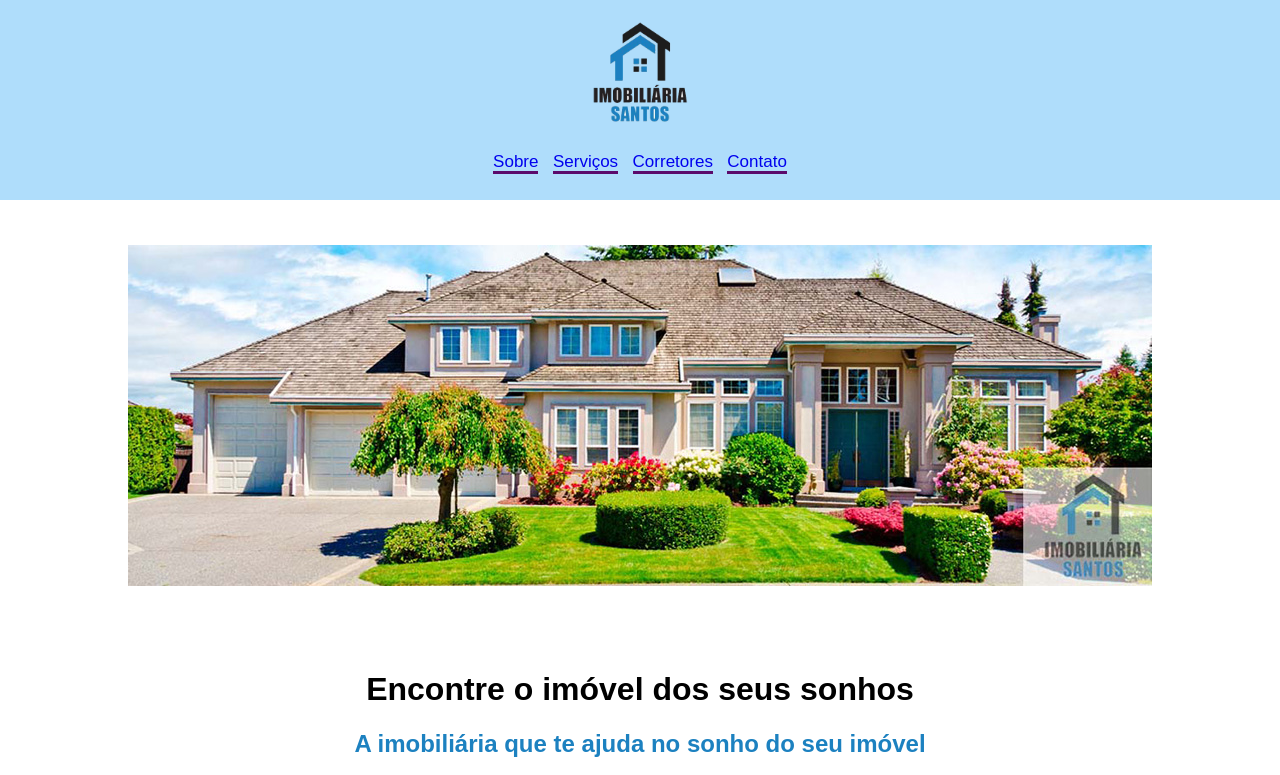
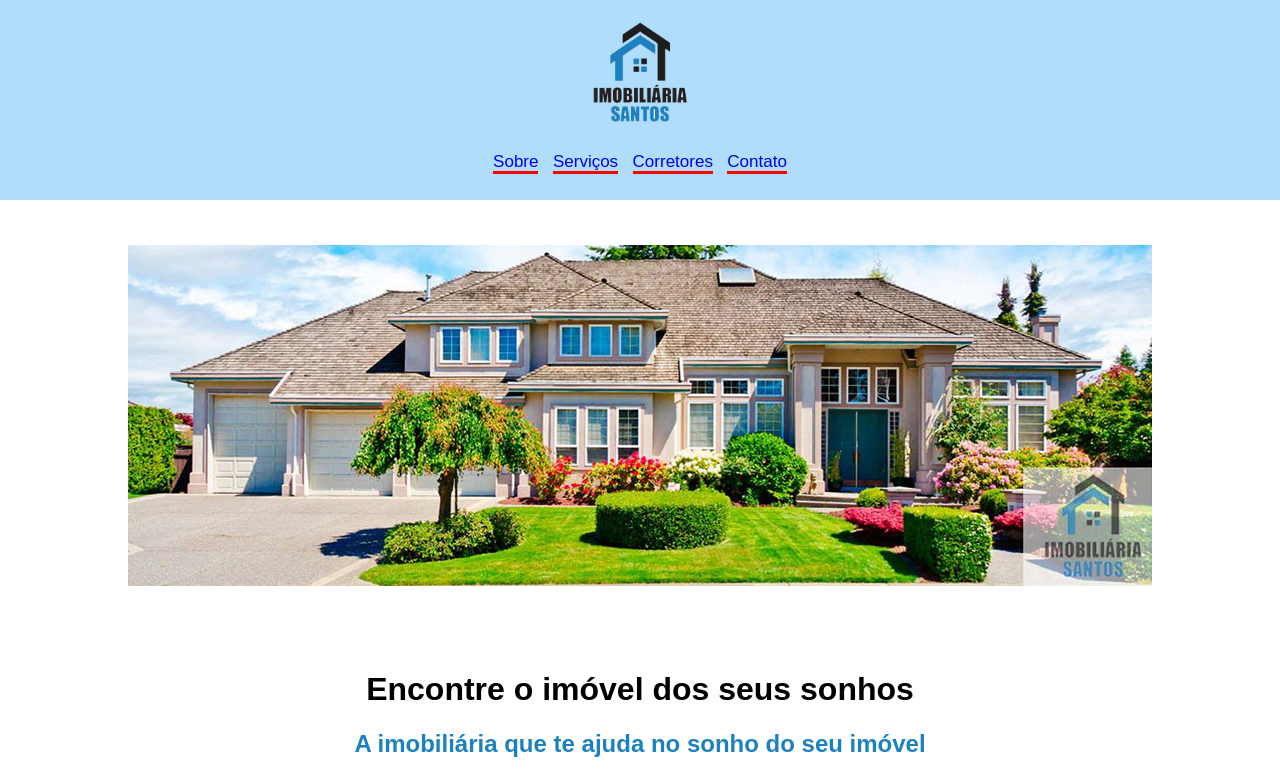
Before and after one commit to EnygmaXz/imobiliaria-santos, a plain HTML site: page index.html in a window 1280 px wide. Shown: the top 775 px of the page. Drawn offline with Linux system fonts and the light colour scheme.

Commit message:
Cor vermelha

```diff
--- a/css/estilo.css
+++ b/css/estilo.css
@@ -69,7 +69,7 @@ body {
 .topo-pagina a {
 
     text-decoration: none;
-    border-bottom: 3px solid #5b0a6b;
+    border-bottom: 3px solid red;
     font-size: 17px;
 }
 
```
